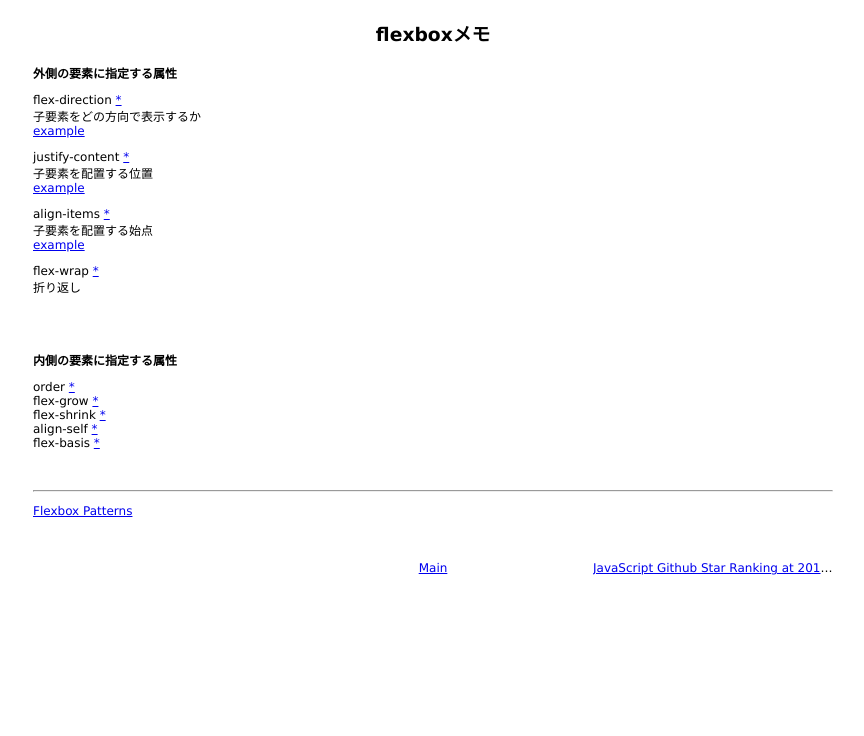
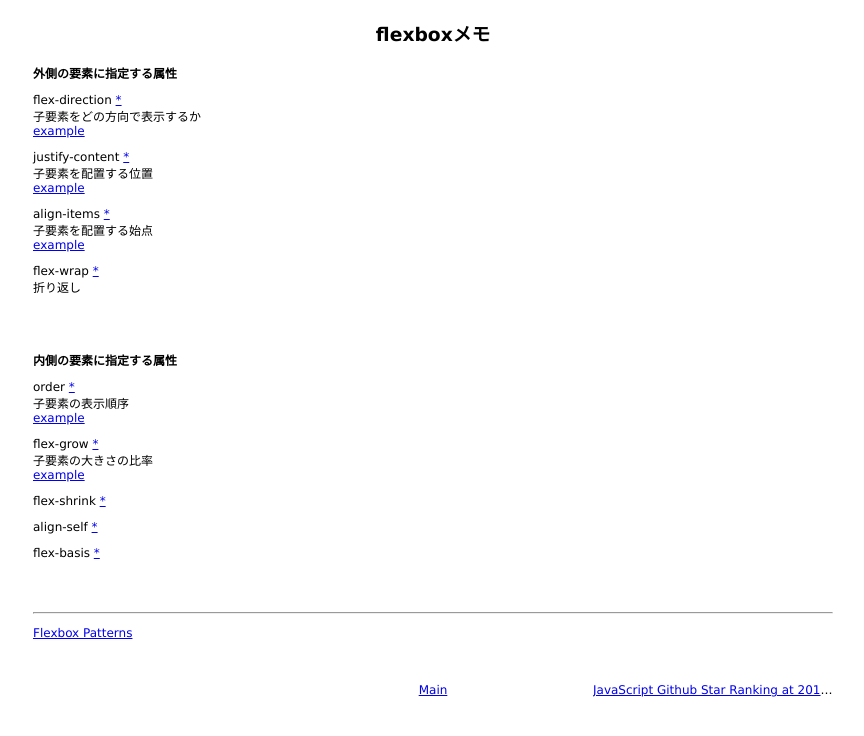
Before and after one commit to 38elements/38elements.github.com, a Jekyll site: the page built from _posts/2016-11-01-flexbox.md, in a window 1280 px wide. Shown: the top 736 px of the page, without its empty margins (207-1071 px from the left). Built offline with Jekyll 4.4.1, drawn with Linux system fonts in a browser that asks for light colours.

Commit message:
Update 2016-11-01-flexbox.md

```diff
--- a/_posts/2016-11-01-flexbox.md
+++ b/_posts/2016-11-01-flexbox.md
@@ -22,10 +22,19 @@ flex-wrap [\*](https://developer.mozilla.org/ja/docs/Web/CSS/flex-wrap)
 <br>
 #### 内側の要素に指定する属性
 order [\*](https://developer.mozilla.org/ja/docs/Web/CSS/order)
+子要素の表示順序
+[example](http://jsdo.it/38elements/order)
+
 flex-grow [\*](https://developer.mozilla.org/ja/docs/Web/CSS/flex-grow)
+子要素の大きさの比率
+[example](http://jsdo.it/38elements/flex-grow)
+
 flex-shrink [\*](https://developer.mozilla.org/ja/docs/Web/CSS/flex-shrink)
+
 align-self [\*](https://developer.mozilla.org/ja/docs/Web/CSS/align-self)
+
 flex-basis [\*](https://developer.mozilla.org/ja/docs/Web/CSS/flex-basis)
+
 <br>
 <br>
 <hr>
```
